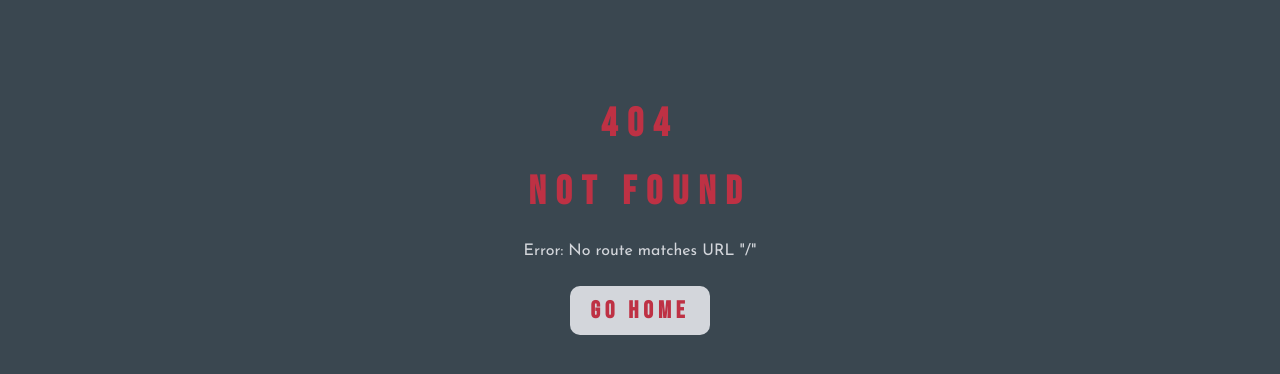
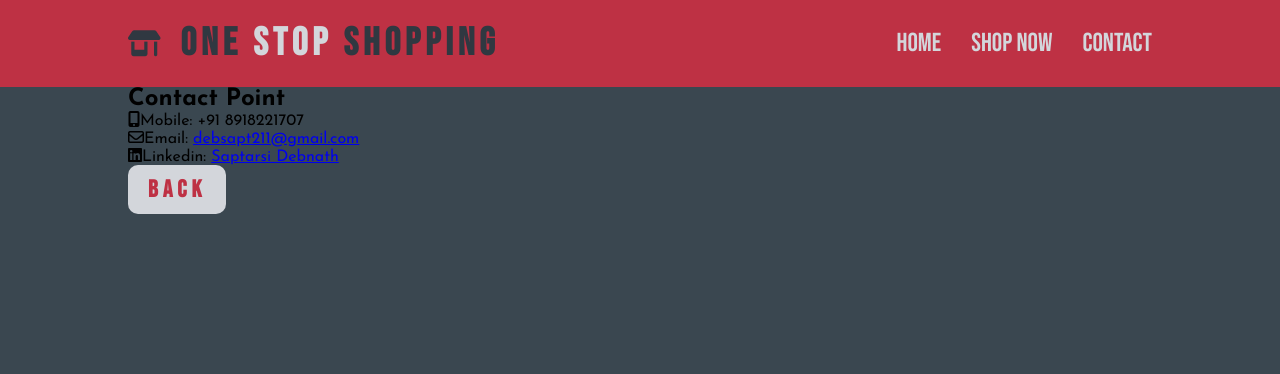
Before and after one commit to saptarsidebnath98/Project-Shopping-Cart, a React (Vite) app: page /#/contacts in a window 1280 px wide. Before the commit this address led to /. Shown: the top 374 px of the page. Built offline with nearby package versions, Linux system fonts and the light colour scheme.

Commit message:
contact page information given

```diff
--- a/src/components/LinkButton.jsx
+++ b/src/components/LinkButton.jsx
@@ -10,7 +10,7 @@ const LinkButton = ({ path, label, type, action }) => {
   )
 }
 
-LinkButton.PropTypes = {
+LinkButton.propTypes = {
     path: PropTypes.string.isRequired,
     label: PropTypes.string.isRequired,
     type: PropTypes.string,
--- a/src/components/Navbar.jsx
+++ b/src/components/Navbar.jsx
@@ -10,9 +10,9 @@ const Navbar = () => {
             </div>
             <div>
                 <ul className="nav-list">
-                    <li className="nav-items"><Link className="nav-links" to="/Project-Shopping-Cart/home">Home</Link></li>
-                    <li className="nav-items"><Link className="nav-links" to="/Project-Shopping-Cart/shopping">Shop Now</Link></li>
-                    <li className="nav-items"><Link className="nav-links" to="/Project-Shopping-Cart/contacts">Contact</Link></li>
+                    <li className="nav-items"><Link className="nav-links" to="/home">Home</Link></li>
+                    <li className="nav-items"><Link className="nav-links" to="/shopping">Shop Now</Link></li>
+                    <li className="nav-items"><Link className="nav-links" to="/contacts">Contact</Link></li>
                 </ul>
             </div>
         </div>
--- a/src/components/SectionButton.jsx
+++ b/src/components/SectionButton.jsx
@@ -4,7 +4,7 @@ const SectionButton = () => {
   return (
     <section className="container">
         <div className="shop-now-btn-section">
-            <LinkButton path="/Project-Shopping-Cart/shopping" label="Shop Now"/>
+            <LinkButton path="/shopping" label="Shop Now"/>
         </div>
     </section>
   )
--- a/src/components/contacts/ContactsPage.jsx
+++ b/src/components/contacts/ContactsPage.jsx
@@ -2,10 +2,38 @@ import LinkButton from "../LinkButton";
 
 const Contacts = () => {
   return (
-    <div>
-      <LinkButton path="/Project-Shopping-Cart/home" label="back"/>
-      <h1>Contacts Page</h1>
+    <section className="Contacts">
+    <div className="container contacts-container">
+      <h1>Contact Point</h1>
+      <ul className="contact-list">
+
+        <li className="contact-items">
+          <i className="fa-solid fa-mobile-screen-button"></i>
+          <span className="contact-points">Mobile: </span>
+           +91 8918221707
+        </li>
+
+        <li className="contact-items">
+        <i className="fa-regular fa-envelope"></i>
+          <span className="contact-points">Email: </span>
+           <a
+           target="_blank"
+           rel="noopener noreferrer"
+           href="mailto:debsapt211@gmail.com" className="contact-links">debsapt211@gmail.com</a>
+        </li>
+
+        <li className="contact-items">
+        <i className="fa-brands fa-linkedin"></i>
+          <span className="contact-points">Linkedin: </span>
+           <a className="contact-links"
+           target="_blank"
+           rel="noopener noreferrer"
+           href="https://www.linkedin.com/in/debnaths98/">Saptarsi Debnath</a>
+        </li>
+      </ul>
+      <LinkButton path="/home" label="back"/>
     </div>
+    </section>
   )
 }
 
--- a/src/components/error/ErrorPage.jsx
+++ b/src/components/error/ErrorPage.jsx
@@ -10,7 +10,7 @@ const ErrorPage = () => {
             <h1>{status}</h1>
             <h3>{statusText}</h3>
             <p>{data}</p>
-            <LinkButton path="/Project-Shopping-Cart/home" label="Go Home"/>
+            <LinkButton path="/home" label="Go Home"/>
         </div>
     </div>
   )
--- a/src/components/shopping/ShoppingPage.jsx
+++ b/src/components/shopping/ShoppingPage.jsx
@@ -1,9 +1,11 @@
 import LinkButton from "../LinkButton";
 
 const ShoppingPage = () => {
+
+
   return (
-    <div>
-        <LinkButton path="/Project-Shopping-Cart/home" label="back"/>
+    <div className="container">
+        <LinkButton path="/home" label="back"/>
       <h1>Welcome to shopping Page</h1>
     </div>
   )
--- a/src/index.css
+++ b/src/index.css
@@ -14,6 +14,10 @@ body{
     max-width: 1280px;
     width: 80%;
     margin: 0 auto;
+}
+
+ul{
+    padding-left: 0%;
 }
 /* Navbar */
 .navbar{
```
Also changed, not shown: src/main.jsx (+6 -6 lines).
